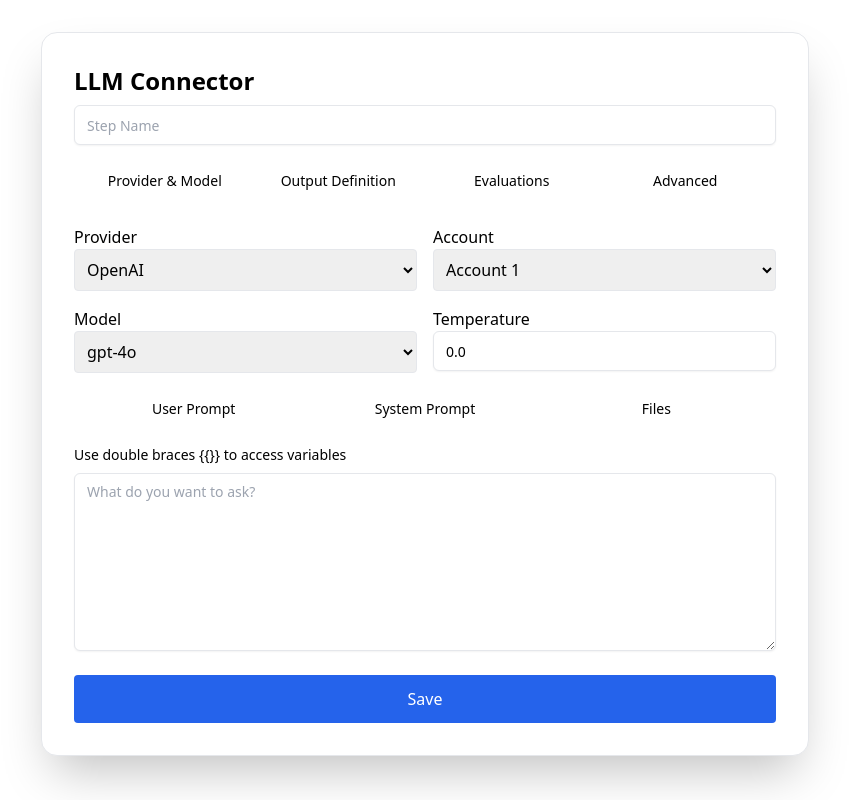
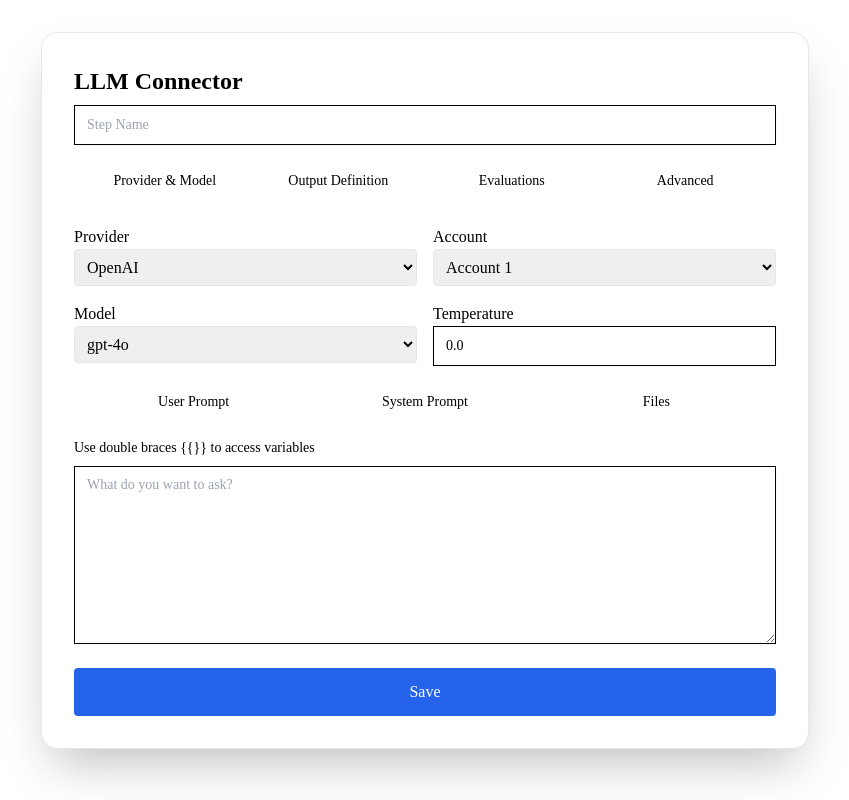
Before and after one commit to eduardo-braga/llm-connector-form, a React (Vite) app: page / in a window 1280 px wide. Shown: the whole page, without its empty margins (215-1064 px from the left). Built offline with nearby package versions, Linux system fonts and the light colour scheme.

Commit message:
Add files via upload

```diff
--- a/package.json
+++ b/package.json
@@ -17,6 +17,7 @@
     "autoprefixer": "^10.4.14",
     "postcss": "^8.4.21",
     "tailwindcss": "^3.3.2",
-    "vite": "^5.0.0"
+    "vite": "^5.0.0",
+    "tailwindcss-animate": "^1.0.0"
   }
 }
--- a/tailwind.config.js
+++ b/tailwind.config.js
@@ -1,10 +1,79 @@
+import { fontFamily } from "tailwindcss/defaultTheme"
+
+/** @type {import('tailwindcss').Config} */
 export default {
+  darkMode: ["class"],
   content: [
     "./index.html",
-    "./src/**/*.{js,jsx,ts,tsx}",
+    "./src/**/*.{js,ts,jsx,tsx}"
   ],
   theme: {
-    extend: {},
+    container: {
+      center: true,
+      padding: "2rem",
+      screens: {
+        "2xl": "1400px",
+      },
+    },
+    extend: {
+      fontFamily: {
+        sans: ["var(--font-sans)", ...fontFamily.sans],
+      },
+      colors: {
+        border: "hsl(var(--border))",
+        input: "hsl(var(--input))",
+        ring: "hsl(var(--ring))",
+        background: "hsl(var(--background))",
+        foreground: "hsl(var(--foreground))",
+        primary: {
+          DEFAULT: "hsl(var(--primary))",
+          foreground: "hsl(var(--primary-foreground))",
+        },
+        secondary: {
+          DEFAULT: "hsl(var(--secondary))",
+          foreground: "hsl(var(--secondary-foreground))",
+        },
+        destructive: {
+          DEFAULT: "hsl(var(--destructive))",
+          foreground: "hsl(var(--destructive-foreground))",
+        },
+        muted: {
+          DEFAULT: "hsl(var(--muted))",
+          foreground: "hsl(var(--muted-foreground))",
+        },
+        accent: {
+          DEFAULT: "hsl(var(--accent))",
+          foreground: "hsl(var(--accent-foreground))",
+        },
+        popover: {
+          DEFAULT: "hsl(var(--popover))",
+          foreground: "hsl(var(--popover-foreground))",
+        },
+        card: {
+          DEFAULT: "hsl(var(--card))",
+          foreground: "hsl(var(--card-foreground))",
+        },
+      },
+      borderRadius: {
+        lg: "var(--radius)",
+        md: "calc(var(--radius) - 2px)",
+        sm: "calc(var(--radius) - 4px)",
+      },
+      keyframes: {
+        "accordion-down": {
+          from: { height: "0" },
+          to: { height: "var(--radix-accordion-content-height)" },
+        },
+        "accordion-up": {
+          from: { height: "var(--radix-accordion-content-height)" },
+          to: { height: "0" },
+        },
+      },
+      animation: {
+        "accordion-down": "accordion-down 0.2s ease-out",
+        "accordion-up": "accordion-up 0.2s ease-out",
+      },
+    },
   },
-  plugins: [],
+  plugins: [require("tailwindcss-animate")],
 }
```
